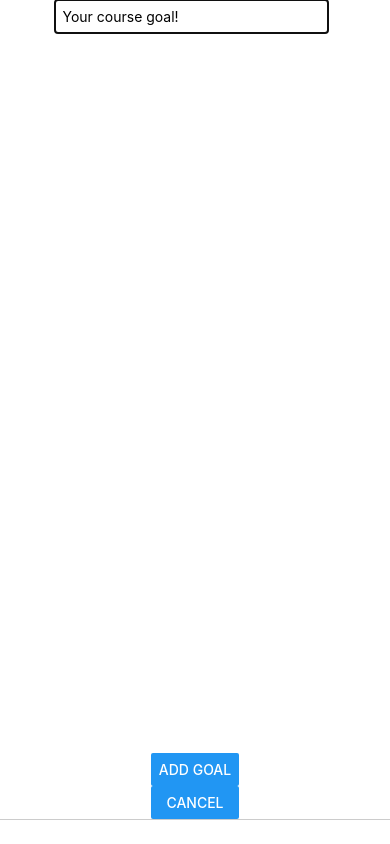
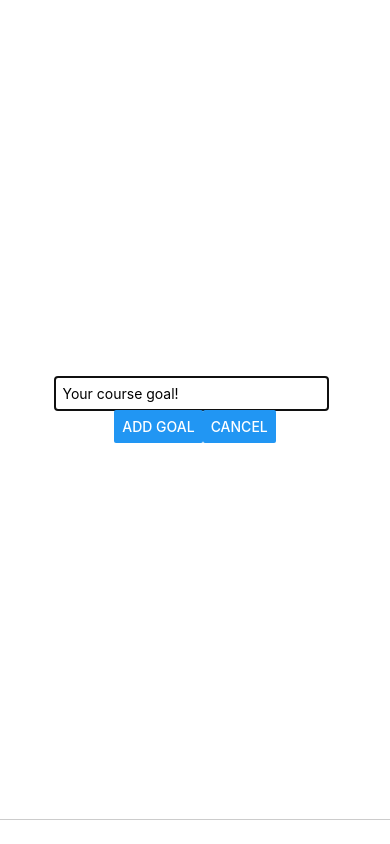
Before and after one commit to graceupongraceemi/RN_project_2501max, a React Native app: screen / in a window 390 px wide. Both pictures are taken after a click on the button "ADD NEW GOAL". Built offline with nearby package versions, Linux system fonts and the light colour scheme.

Commit message:
style to the button added

```diff
--- a/components/GoalIput.js
+++ b/components/GoalIput.js
@@ -23,7 +23,7 @@ function GoalInput(props) {
           onChangeText={goalInputHandler}
           value={enteredGoalText}
         />
-        <View>
+        <View style={styles.buttonContainer}>
           <Button title='Add Goal' onPress={addGoalHandler} />
           <Button title='Cancel' />
         </View>
@@ -38,7 +38,7 @@ const styles = StyleSheet.create({
   inputContainer: {
     flex: 1,
     flexDirection: 'column',
-    justifyContent: 'space-between',
+    justifyContent: 'center',
     alignItems: 'center',
     marginBottom: 24,
     borderBottomWidth: 1,
@@ -50,5 +50,8 @@ const styles = StyleSheet.create({
     width: '70%',
     marginRight: 8,
     padding: 8
+  },
+  buttonContainer: {
+    flexDirection: 'row'
   }
 });
```
